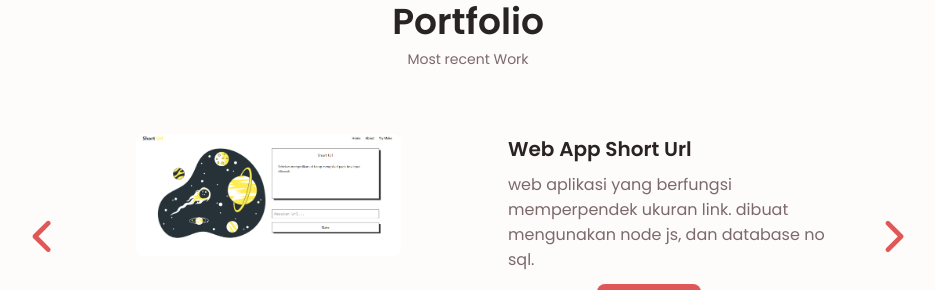
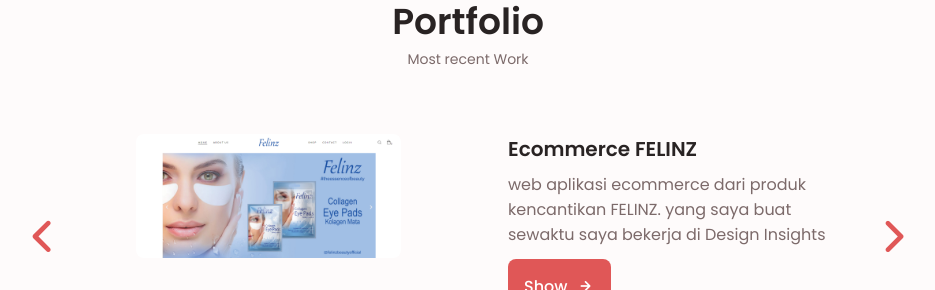
Before and after one commit to wiklapandu/portfolio, a plain HTML site: page index.html in a window 1280 px wide. Shown: the part 3079-3369 px from the top of the page, without its empty margins (172-1107 px from the left). Drawn offline with nearby package versions, Linux system fonts and the light colour scheme.

Commit message:
add portfolio item

```diff
--- a/index.html
+++ b/index.html
@@ -672,6 +672,23 @@
                             </a>
                         </div>
                     </div>
+                    <!-- * =========== Portofolio 5 ============= -->
+                    <div class="portfolio__content grid swiper-slide">
+                        <img src="assets/img/portfolio5.png" alt="" class="portfolio__img">
+
+                        <div class="portfolio__data">
+                            <h3 class="portfolio__title">Ecommerce FELINZ</h3>
+                            <p class="portfolio__description">
+                                web aplikasi ecommerce dari produk kencantikan FELINZ. yang saya buat sewaktu saya
+                                bekerja di Design Insights
+                            </p>
+                            <a href="https://felinz.co.id/" target="_blank"
+                                class="button button--flex button--small portfolio__button">
+                                Show
+                                <i class="uil uil-arrow-right button__icon"></i>
+                            </a>
+                        </div>
+                    </div>
                 </div>
 
                 <!-- * ============ Swiper button slide ============ -->
```
Also changed, not shown: assets/img/portfolio5.png (added).
